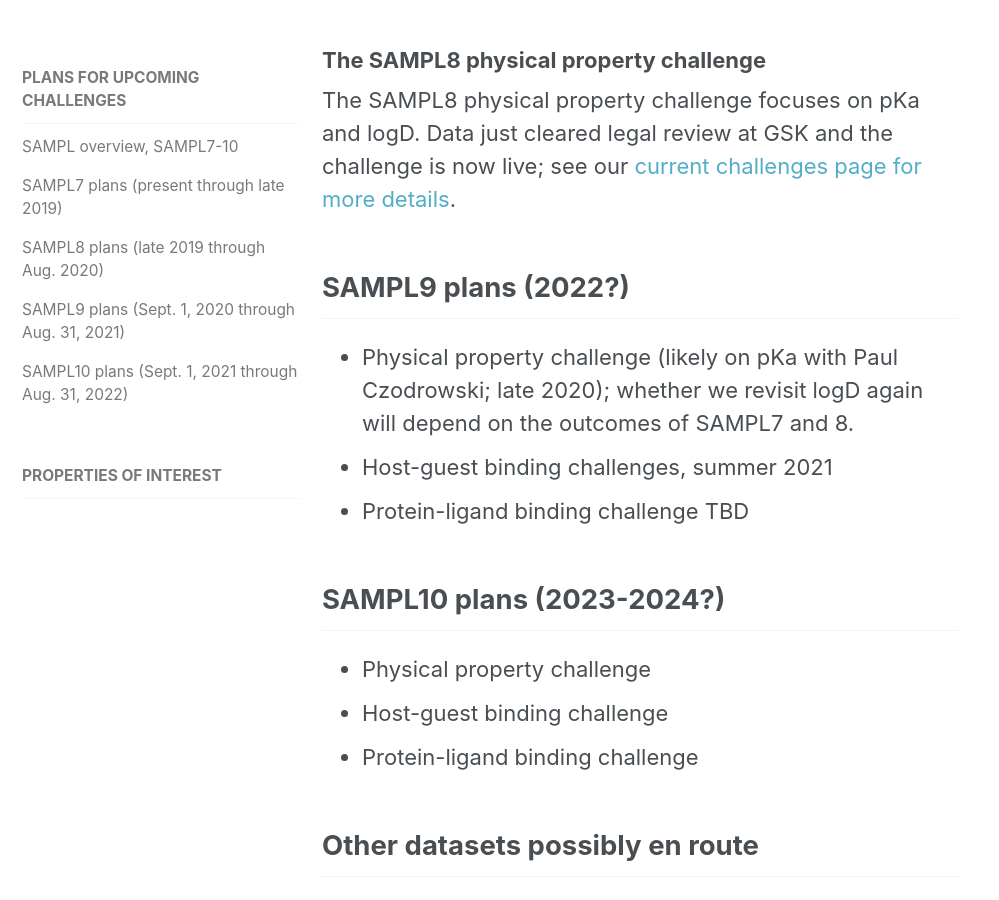
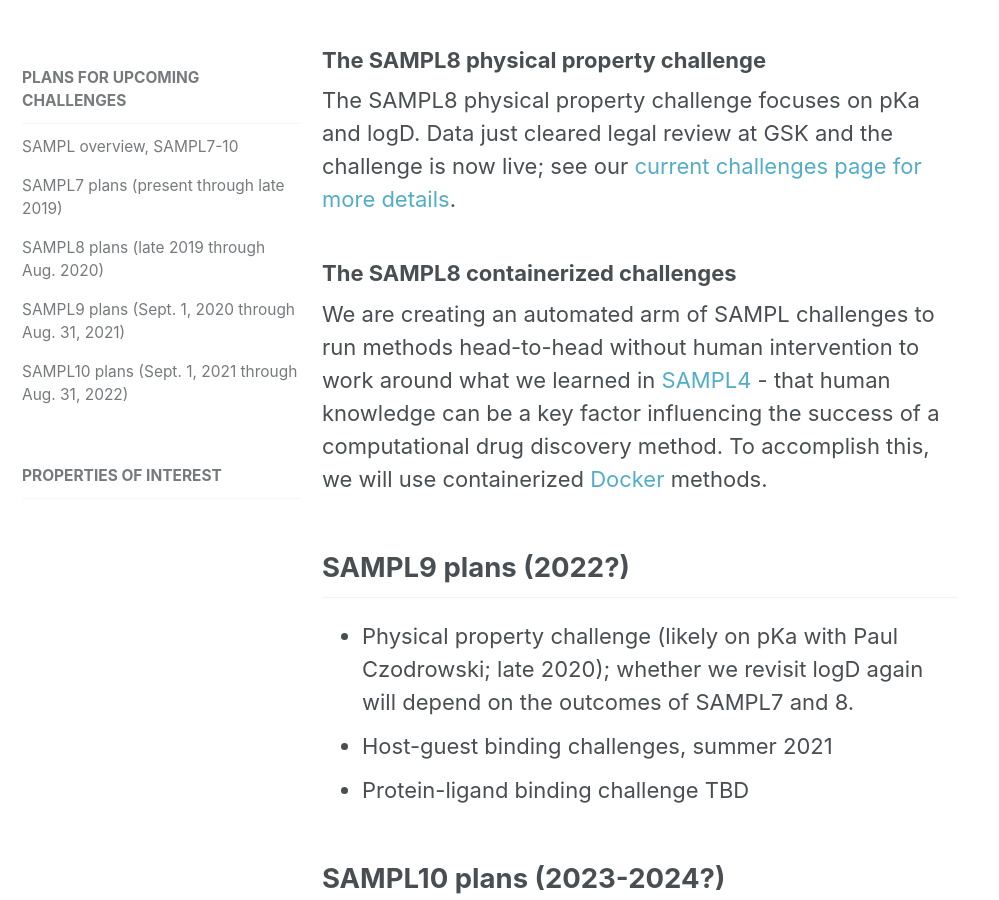
Before and after one commit to samplchallenges/samplchallenges.github.io, a Jekyll site: the page built from _roadmap/01_plans.md, in a window 1280 px wide and 900 px high, scrolled down 3681 px. Shown: the whole window, without its empty margins (0-999 px from the left). Built offline with Jekyll 4.4.1, drawn with Linux system fonts in a browser that asks for light colours.

Commit message:
Update 01_plans.md

```diff
--- a/_roadmap/01_plans.md
+++ b/_roadmap/01_plans.md
@@ -63,6 +63,10 @@ However, since NCATS has screened hundreds of thousands of compounds for binding
 The SAMPL8 physical property challenge focuses on pKa and logD. Data just cleared legal review at GSK and the challenge is now live; see our [current challenges page for more details](https://samplchallenges.github.io/current/).
 
 
+### The SAMPL8 containerized challenges
+
+We are creating an automated arm of SAMPL challenges to run methods head-to-head without human intervention to work around what we learned in [SAMPL4](https://link.springer.com/article/10.1007%2Fs10822-013-9702-2) - that human knowledge can be a key factor influencing the success of a computational drug discovery method. To accomplish this, we will use containerized [Docker](https://www.docker.com/resources/what-container) methods.
+
 ## SAMPL9 plans (2022?)
 
 - Physical property challenge (likely on pKa with Paul Czodrowski; late 2020); whether we revisit logD again will depend on the outcomes of SAMPL7 and 8.
```
